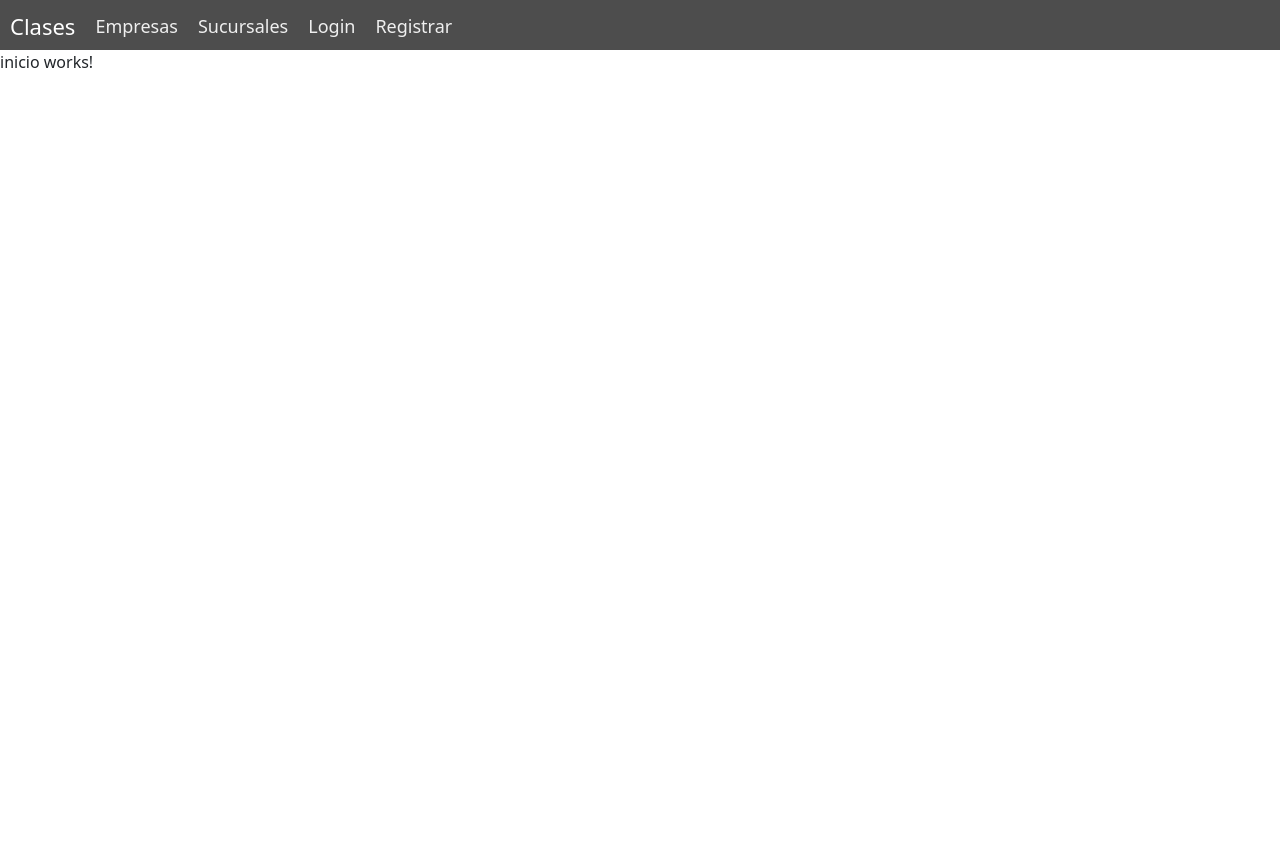
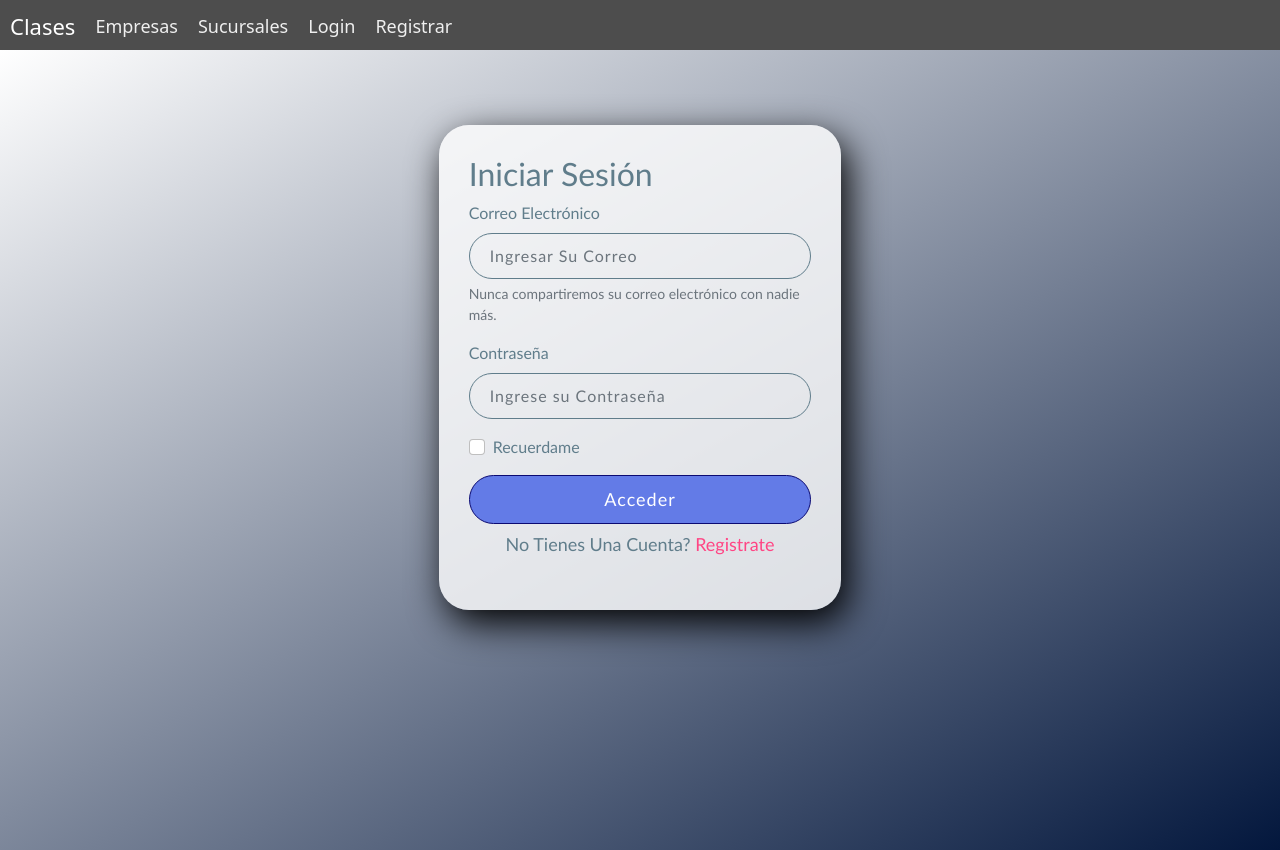
Before and after one commit to calvarez2020335/SucursalesdeEmpresas-FrontEnd, an Angular app: page / in a window 1280 px wide. Before the commit the page ends 800 px from the top, so only its background shows below. Built offline with nearby package versions, Linux system fonts and the light colour scheme.

Commit message:
Marck
Login

```diff
--- a/src/app/app-routing.module.ts
+++ b/src/app/app-routing.module.ts
@@ -9,9 +9,9 @@ import { SucursalesComponent } from './components/sucursales/sucursales.componen
 
 const routes: Routes = [
   { path: 'empresas', component: EmpresasComponent},
-  {path: '', component: InicioComponent},
+  {path: 'inicio', component: InicioComponent},
   {path: 'sucursales', component: SucursalesComponent},
-  {path: 'login', component: LoginComponent},
+  {path: '', component: LoginComponent},
   {path: 'registrar' , component: RegistrarComponent }
 
 ];
--- a/src/app/components/login/login.component.html
+++ b/src/app/components/login/login.component.html
@@ -14,12 +14,14 @@
             <div class="mb-3">
               <label for="Email1" class="form-label">Correo Electrónico</label>
               <input type="email" class="form-control" id="Email1" aria-describedby="emailHelp"
-                placeholder="Ingresar Su Correo">
+                placeholder="Ingresar Su Correo" name="email" #email="ngModel"
+                [(ngModel)]="usuarioModel.email">
               <div id="emailHelp" class="form-text">Nunca compartiremos su correo electrónico con nadie más.</div>
             </div>
             <div class="mb-3">
               <label for="password1" class="form-label">Contraseña</label>
-              <input type="password" class="form-control" id="password1" placeholder="Ingrese su Contraseña">
+              <input type="password" class="form-control" id="password1" placeholder="Ingrese su Contraseña" name="password" #password="ngModel"
+              [(ngModel)]="usuarioModel.password">
             </div>
             <div class="mb-3 form-check">
               <input type="checkbox" class="form-check-input" id="exampleCheck1">
@@ -27,8 +29,8 @@
             </div>
 
            <!---->
-            <a routerLink="/dash">
-              <input type="button" value="Acceder">
+            <a routerLink="/inicio">
+              <input type="button" value="Acceder" (click)="login()">
           </a>
           </form>
 
--- a/src/app/components/login/login.component.ts
+++ b/src/app/components/login/login.component.ts
@@ -1,15 +1,60 @@
 import { Component, OnInit } from '@angular/core';
+import { Usuario } from 'src/app/models/usuario.model';
+import { UsuarioService } from 'src/app/services/usuario.service';
 
 @Component({
   selector: 'app-login',
   templateUrl: './login.component.html',
-  styleUrls: ['./login.component.scss']
+  styleUrls: ['./login.component.scss'],
+  providers: [UsuarioService]
 })
 export class LoginComponent implements OnInit {
+  public usuarioModel: Usuario;
 
-  constructor() { }
+  constructor(private _usuarioService: UsuarioService) {
+    this.usuarioModel = new Usuario(
+      "",
+      "",
+      "",
+      0,
+      "",
+      "",
+      "",
+      "",
+      [{
+        nombreProducto: "",
+        NombreProveedor: "",
+        Stock: ""
+      }]
+    );
+  }
 
   ngOnInit(): void {
   }
 
+  getToken(){
+    this._usuarioService.login(this.usuarioModel, "true").subscribe(
+      (response)=>{
+        console.log(response.token);
+        localStorage.setItem("token", response.token)
+      },
+      (error)=>{
+        console.log(<any>error);
+
+      }
+    )
+  }
+
+  login(){
+    this._usuarioService.login(this.usuarioModel).subscribe(
+      (response)=>{
+        console.log(response.usuario);
+        localStorage.setItem('identidad', JSON.stringify(response.usuario))
+        this.getToken();
+      },
+      (error)=>{
+        console.log(<any>error);
+      }
+    );
+  }
 }
--- /dev/null
+++ b/src/app/models/usuario.model.ts
@@ -0,0 +1,17 @@
+export class Usuario {
+  constructor(
+    public _id: String,
+    public nombre: String,
+    public email: String,
+    public telefono: Number,
+    public direccion: String,
+    public password: String,
+    public rol: String,
+    public tipoEmpresa:String,
+    public ProductoEmpresa: [{
+      nombreProducto: String,
+        NombreProveedor: String,
+        Stock: String
+    }],
+  ){}
+}
--- /dev/null
+++ b/src/app/services/usuario.service.ts
@@ -0,0 +1,50 @@
+import { Injectable } from '@angular/core';
+import { Observable } from 'rxjs';
+import { HttpClient, HttpHeaders } from '@angular/common/http';
+
+@Injectable({
+  providedIn: 'root'
+})
+export class UsuarioService {
+
+  public url : String = 'http://localhost:3000/api';
+  public headersVariable = new HttpHeaders().set('Content-Type', 'application/json');
+  public token;
+  public identidad;
+
+  constructor(public _http: HttpClient) { }
+
+  login(usuario, obtenerToken = null): Observable<any> {
+
+    if(obtenerToken != null){
+      usuario.obtenerToken = obtenerToken;
+    }
+
+    let params = JSON.stringify(usuario);
+
+    return this._http.post(this.url + '/login', params, { headers: this.headersVariable });
+  }
+
+  getToken(){
+    var token2 = localStorage.getItem("token");
+    if(token2 != undefined){
+      this.token = token2
+    } else {
+      this.token = '';
+    }
+
+    return this.token;
+  }
+
+  getIdentidad() {
+    var identidad2 = JSON.parse(localStorage.getItem('identidad'));
+    if(identidad2 != undefined){
+      this.identidad = identidad2;
+    }else{
+      this.identidad = null;
+    }
+
+    return this.identidad;
+  }
+
+}
```
